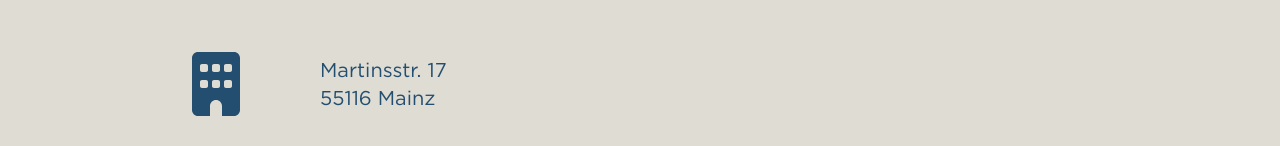
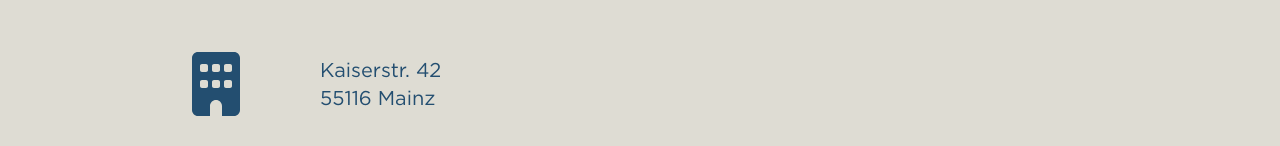
Before and after one commit to liamtlr/cattarius-psychotherapie, a Nuxt app: page /kontakt in a window 1280 px wide. Shown: the part 484-630 px from the top of the page. Built offline with nearby package versions, Linux system fonts and the light colour scheme.

Commit message:
update adresse

```diff
--- a/pages/kontakt.vue
+++ b/pages/kontakt.vue
@@ -27,7 +27,7 @@
             alt="Cattarius Psychotherapie Mainz"
           >
           <address>
-            <p class="mb-0">Martinsstr. 17</p>
+            <p class="mb-0">Kaiserstr. 42</p>
             <p class="mb-0">55116 Mainz</p>
           </address>
         </li>
```
